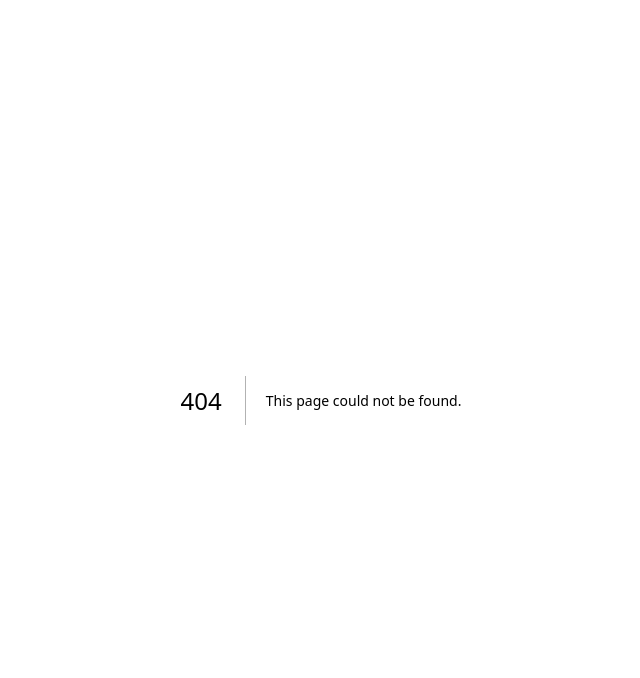
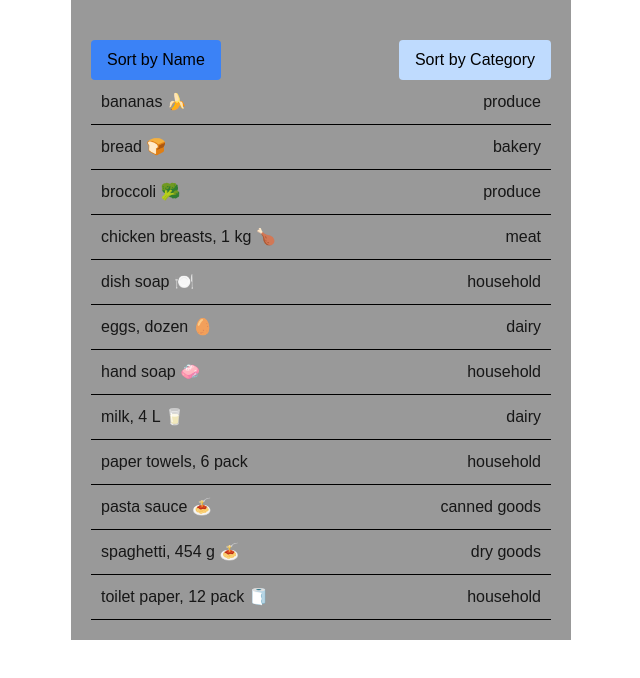
Before and after one commit to ReallyMadMax/cprg306-assignments, a Next.js app: page /week-6 in a window 1280 px wide. Before the commit this address had no page. Shown: the top 678 px of the page, without its empty margins (319-959 px from the left). Built offline with nearby package versions, Linux system fonts and the light colour scheme.

Commit message:
week 6 content

```diff
--- a/app/page.js
+++ b/app/page.js
@@ -9,6 +9,7 @@ export default function Home() {
       <p><Link className="underline text-green-500 hover:text-blue-400" href={"./week-3/"}>Week 3 page</Link></p>
       <p><Link className="underline text-green-500 hover:text-blue-400" href={"./week-4/"}>Week 4 page</Link></p>
       <p><Link className="underline text-green-500 hover:text-blue-400" href={"./week-5/"}>Week 5 page</Link></p>
+      <p><Link className="underline text-green-500 hover:text-blue-400" href={"./week-6/"}>Week 6 page</Link></p>
     </main>
   );
 }
--- /dev/null
+++ b/app/week-6/item-list.js
@@ -0,0 +1,53 @@
+"use client"
+import { useState } from "react";
+import Item from "./item";
+export default function ItemList(){
+
+    const items = require('./items.json');
+
+    const [sortBy, setSortBy] = useState("name")
+
+    const sortedItems = items.sort((a, b) => {
+        if (sortBy === 'name') {
+        return a.name.localeCompare(b.name);
+        } else if (sortBy === 'category') {
+        return a.category.localeCompare(b.category);
+        }
+    });
+
+    const handleSortByName = () => {setSortBy('name')};
+
+    const handleSortByCategory = () => {setSortBy('category')};
+
+    let buttonOff = "bg-blue-200 hover:bg-blue-800 rounded text-black mt-5 px-4 py-2";
+    let buttonOn = "bg-blue-500 hover:bg-blue-800 active:bg-yellow-300 rounded text-black mt-5 px-4 py-2";
+
+
+    return (
+        <div style={{justifyContent: "center", alignItems:"center", display: "flex", flexDirection: "column", background: "#999999", padding:"20px", width: "500px", margin: "0 auto"}}>
+            <div style={{display: "flex", justifyContent: "space-between", width: "100%"}}>
+                <button
+                    className={sortBy === 'name' ? buttonOn : buttonOff}
+                    onClick={handleSortByName}
+
+                >
+                    Sort by Name
+                </button>
+                <button
+                    className={sortBy === 'category' ? buttonOn : buttonOff}
+                    onClick={handleSortByCategory}
+                >
+                    Sort by Category
+                </button>
+            </div>
+            <ul style={{display: "flex", flexDirection: "column", width: "100%"}}>
+                {sortedItems.map((item) => (
+                <li key={item.id} style={{display: "flex", justifyContent: "space-between", padding: "10px", borderBottom: "1px solid black"}}>
+                    <h2>{item.name}</h2>
+                    <p>{item.category}</p>
+                </li>
+                ))}
+            </ul>
+        </div>
+    );
+}
--- /dev/null
+++ b/app/week-6/item.js
@@ -0,0 +1,14 @@
+export default function Item({foodItem}){
+
+    let {name, quantity, category} = foodItem;
+
+        return(
+            <main>
+                <ul style={{margin:10, color:"white", background:"grey", width:250}}>
+                    <li>name: {name}</li>
+                    <li>quantity: {quantity}</li>
+                    <li>category: {category}</li>
+                </ul>
+            </main>
+        );
+    }
--- /dev/null
+++ b/app/week-6/items.json
@@ -0,0 +1,74 @@
+[
+    {
+      "id": "1h2GJKH12gkHG31h1H",
+      "name": "milk, 4 L 🥛",
+      "quantity": 1,
+      "category": "dairy"
+    },
+    {
+      "id": "2KJH3k2j3H1k2J3K1H",
+      "name": "bread 🍞",
+      "quantity": 2,
+      "category": "bakery"
+    },
+    {
+      "id": "3h2KJH3k2j3H1k2J3",
+      "name": "eggs, dozen 🥚",
+      "quantity": 2,
+      "category": "dairy"
+    },
+    {
+      "id": "4k2J3K1H2GJKH12gk",
+      "name": "bananas 🍌",
+      "quantity": 6,
+      "category": "produce"
+    },
+    {
+      "id": "5H1h1H2KJH3k2j3H",
+      "name": "broccoli 🥦",
+      "quantity": 3,
+      "category": "produce"
+    },
+    {
+      "id": "6H1k2J3K1H2GJKH1",
+      "name": "chicken breasts, 1 kg 🍗",
+      "quantity": 1,
+      "category": "meat"
+    },
+    {
+      "id": "7gkHG31h1H2KJH3k",
+      "name": "pasta sauce 🍝",
+      "quantity": 3,
+      "category": "canned goods"
+    },
+    {
+      "id": "8j3H1k2J3K1H2GJK",
+      "name": "spaghetti, 454 g 🍝",
+      "quantity": 2,
+      "category": "dry goods"
+    },
+    {
+      "id": "9H12gkHG31h1H2KJ",
+      "name": "toilet paper, 12 pack 🧻",
+      "quantity": 1,
+      "category": "household"
+    },
+    {
+      "id": "10H3k2j3H1k2J3K1",
+      "name": "paper towels, 6 pack",
+      "quantity": 1,
+      "category": "household"
+    },
+    {
+      "id": "11k2J3K1H2GJKH12",
+      "name": "dish soap 🍽️",
+      "quantity": 1,
+      "category": "household"
+    },
+    {
+      "id": "12GJKH12gkHG31h1",
+      "name": "hand soap 🧼",
+      "quantity": 4,
+      "category": "household"
+    }
+]
--- /dev/null
+++ b/app/week-6/page.js
@@ -0,0 +1,12 @@
+"use client"
+
+import ItemList from "./item-list";
+
+export default function Page(){
+
+    return(
+    <main>
+        <ItemList/>
+    </main>
+    );
+}
```
